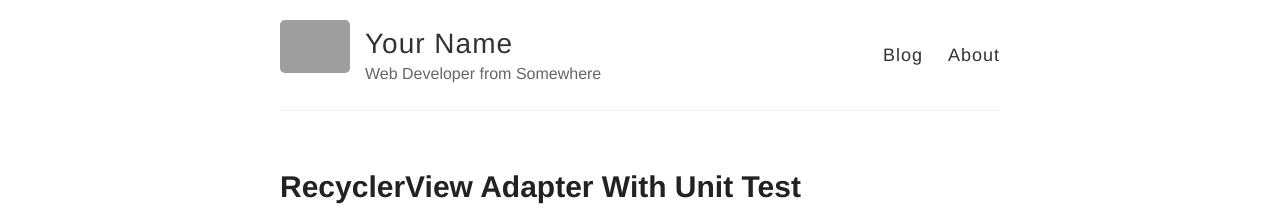
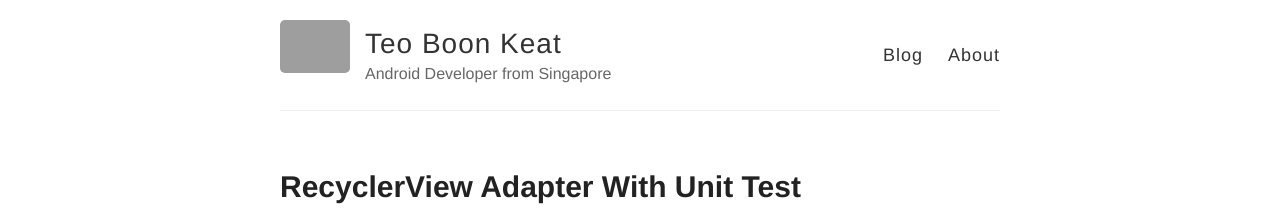
Before and after one commit to teoboonkeat/teoboonkeat.github.io, a Jekyll site: the page built from index.html, in a window 1280 px wide. Shown: the top 223 px of the page. Built offline with Jekyll 4.4.1, drawn with Linux system fonts in a browser that asks for light colours; grey boxes are pictures that could not be loaded.

Commit message:
Change name and work location.

```diff
--- a/_config.yml
+++ b/_config.yml
@@ -3,10 +3,10 @@
 #
 
 # Name of your site (displayed in the header)
-name: Your Name
+name: Teo Boon Keat
 
 # Short bio or description (displayed in the header)
-description: Web Developer from Somewhere
+description: Android Developer from Singapore
 
 # URL of your avatar or profile pic (you could use your GitHub profile pic)
 avatar: https://raw.githubusercontent.com/barryclark/jekyll-now/master/images/jekyll-logo.png
```
